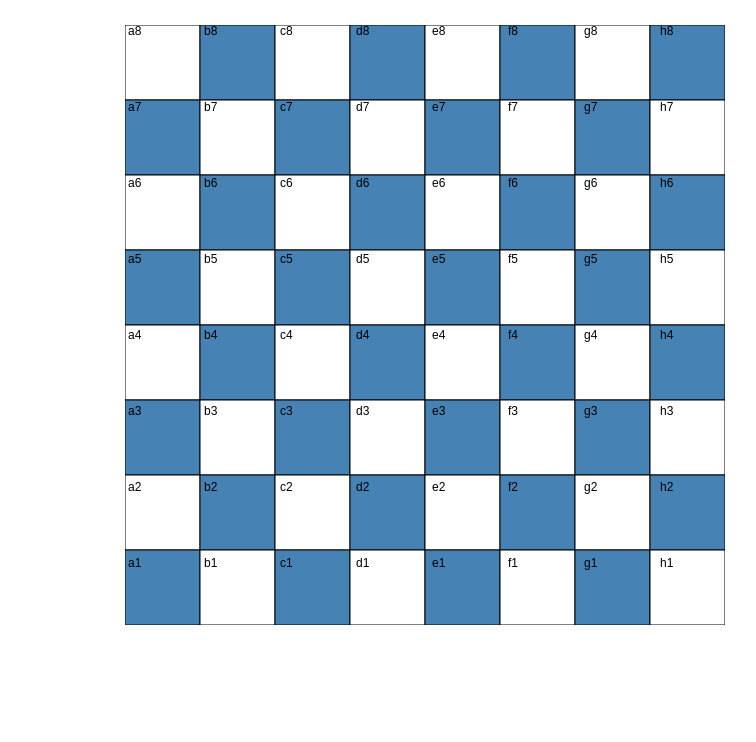
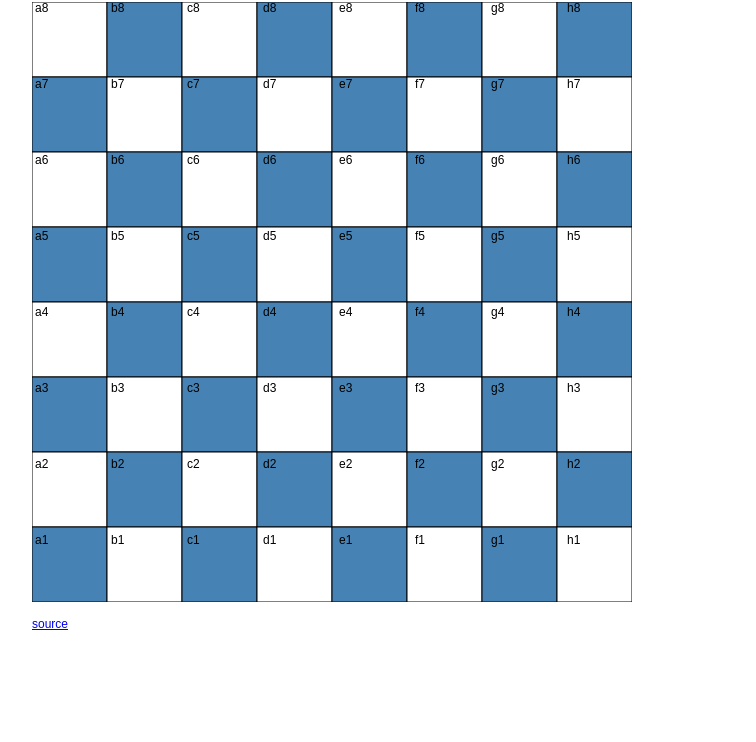
Before and after one commit to s2t2/checkerboard, a plain HTML site: page index.html in a window 1280 px wide. Shown: the part 58-800 px from the top of the page, without its empty margins (308-1064 px from the left). Drawn offline with nearby package versions, Linux system fonts and the light colour scheme.

Commit message:
centering the page

```diff
--- a/index.html
+++ b/index.html
@@ -2,42 +2,48 @@
 <html lang="en">
 <head>
   <meta charset="utf-8">
-  <title>Checker Board</title>
+  <title>Checkerboard</title>
   <style>
-  body {
-    font: 12px sans-serif;
-  }
-
-  .board {
-    margin-top:75px;
-    margin-left:425px;
-  }
-
-  .light rect {
-    fill: #fff;
-  }
-
-  .dark rect {
-    fill: steelblue;
-  }
-
+    body {font:12px sans-serif;}
+    #page {display:block;margin:0 auto;}
+    #board {margin-bottom:1em;}
+    .bordered {border:1px solid #eee;}
+    .light rect {fill: #fff;}
+    .dark rect {fill: steelblue;}
   </style>
 </head>
 <body>
+  <div id="page"></div>
   <script src="http://d3js.org/d3.v3.min.js"></script>
   <script>
-
-    // GENERATE THE JSON DATA
+    var s = 75;
     var rows = [8,7,6,5,4,3,2,1];
     var columns = ["a","b","c","d","e","f","g","h"];
-    var spaces = [];
 
+    var page = d3.select("div#page")
+        .attr("style","width:" + (s*rows.length) + "px;");
+
+    var header = page.append("div")
+        .attr("id","header");
+
+    var title = header.append("h1")
+        .attr("id","title")
+        .text("Checkerboard");
+
+    var board = page.append("svg")
+        .attr("id","board")
+        .attr("height",s* rows.length)
+        .attr("width",s * columns.length);
+
+    var tile_layer = board.selectAll("g");
+
+    var tiles = [];
     for(i in columns){
       var c = i
       column = columns[i]
       for(i in rows){
         row = rows[i]
-        spaces.push(
+        tiles.push(
           {
             column: column,
             row: row,
@@ -48,13 +54,9 @@
           }
         );
       };
-    }; //-> [{column: "a", row: 1, name: "a1"} ... {column: "g", row: 8, name: "g8"]
+    }; //tiles = [{column: "a", row: 1, name: "a1"} ... {column: "g", row: 8, name: "g8"]
 
-    // BUILD THE BOARD AND SPACES
-    var spaceHeight = 75;
-    var board = d3.select("body").append("svg").attr("height",spaceHeight* rows.length).attr("width",spaceHeight * columns.length).attr("class","board");
-    var tile_layer = board.selectAll("g")
-    var tile = tile_layer.data(spaces).enter().append("g")
+    var tile = tile_layer.data(tiles).enter().append("g")
         .attr("id", function(d){
           return d["name"]
         })
@@ -62,15 +64,15 @@
           return "space" + d["column"] + " " + d["row"] + " " + d["color"]
         })
         .attr("transform", function(d, i) {
-          return "translate(" + (d["x"] * spaceHeight) + "," + (d["y"] * spaceHeight) + ")";
+          return "translate(" + (d["x"] * s) + "," + (d["y"] * s) + ")";
         });
 
     var tile_rect = tile.append("rect")
-        .attr("width",spaceHeight)
-        .attr("height",spaceHeight)
-        .attr("stroke","#000")
+        .attr("width",s)
+        .attr("height",s)
+        .attr("stroke","#000");
 
-    var tile_label = tile.append("text")
+    var tile_text = tile.append("text")
         .attr("x", function(d){
           return d["x"]
         })
@@ -81,7 +83,11 @@
           return d["name"];
         })
         .attr("dy", "10px")
-        .attr("dx", "3px")
+        .attr("dx", "3px");
+
+    var footer = page.append("div").attr("id","footer");
+
+    var source = footer.append("a").attr("href","https://github.com/s2t2/checkerboard").text("source");
 
     function colorAlternator(n){
       if(n % 2 == 0){
@@ -90,7 +96,7 @@
       else {
         return "dark"
       }
-    }
+    };
   </script>
 </body>
 </html>
```
Also changed, not shown: 1 other file.
